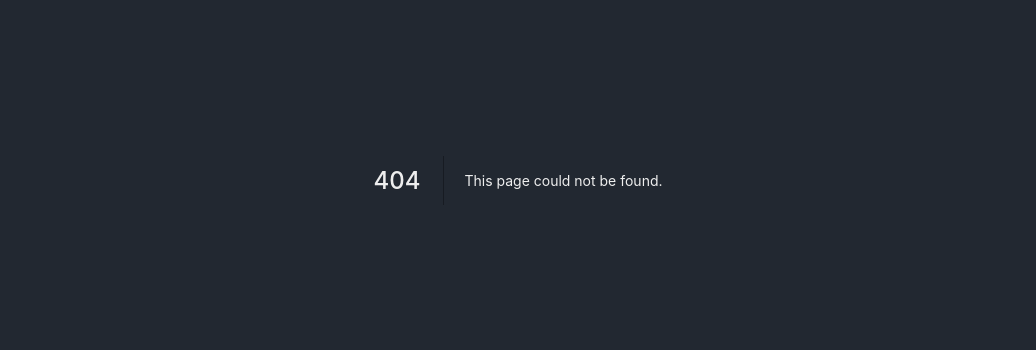
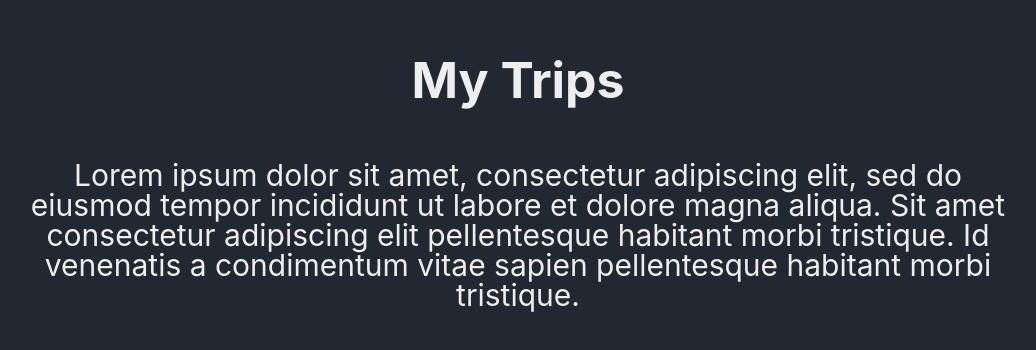
Before and after one commit to davidalves1/my-trips, a Next.js app: page /about in a window 1280 px wide. Before the commit this address had no page. Shown: the part 220-570 px from the top of the page, without its empty margins (122-1158 px from the left). Built offline with nearby package versions, Linux system fonts and the light colour scheme.

Commit message:
feat: add about page

```diff
--- a/package.json
+++ b/package.json
@@ -19,7 +19,7 @@
     ]
   },
   "dependencies": {
-    "@styled-icons/bootstrap": "^10.29.0",
+    "@styled-icons/evaicons-solid": "^10.18.0",
     "leaflet": "^1.7.1",
     "next": "10.0.8",
     "react": "17.0.1",
--- /dev/null
+++ b/src/pages/about.jsx
@@ -0,0 +1,5 @@
+import AboutTemplate from '@templates/About';
+
+const About = () => <AboutTemplate />;
+
+export default About;
--- /dev/null
+++ b/src/templates/About/index.tsx
@@ -0,0 +1,24 @@
+import LinkWrapper from '@components/LinkWrapper';
+import { Close } from '@styled-icons/evaicons-solid/Close';
+
+import * as S from './styles';
+
+const AboutTemplate = () => (
+  <S.Content>
+    <LinkWrapper href="/">
+      <Close size={32} />
+    </LinkWrapper>
+
+    <S.Title>My Trips</S.Title>
+
+    <S.Body>
+      <p>
+        Lorem ipsum dolor sit amet, consectetur adipiscing elit, sed do eiusmod tempor incididunt ut labore et dolore
+        magna aliqua. Sit amet consectetur adipiscing elit pellentesque habitant morbi tristique. Id venenatis a
+        condimentum vitae sapien pellentesque habitant morbi tristique.
+      </p>
+    </S.Body>
+  </S.Content>
+);
+
+export default AboutTemplate;
--- /dev/null
+++ b/src/templates/About/styles.ts
@@ -0,0 +1,24 @@
+import styled from 'styled-components';
+
+export const Content = styled.section`
+  text-align: center;
+  display: flex;
+  flex-direction: column;
+  justify-content: center;
+  align-items: center;
+  height: 100vh;
+  max-width: var(--container);
+  margin: auto;
+`;
+
+export const Title = styled.h1`
+  font-size: var(--large);
+  margin-bottom: var(--large);
+`;
+
+export const Body = styled.div`
+  p {
+    font-size: var(--medium);
+    line-height: var(--medium);
+  }
+`;
--- a/tsconfig.json
+++ b/tsconfig.json
@@ -4,7 +4,8 @@
     "paths": {
       "@styles/*": ["styles/*"],
       "@pages/*": ["pages/*"],
-      "@components/*": ["components/*"]
+      "@components/*": ["components/*"],
+      "@templates/*": ["templates/*"]
     },
     "target": "es5",
     "lib": [
```
Also changed, not shown: src/pages/index.tsx (+10 -1 lines), 1 other file (tests, documents, lock files or other folders).
